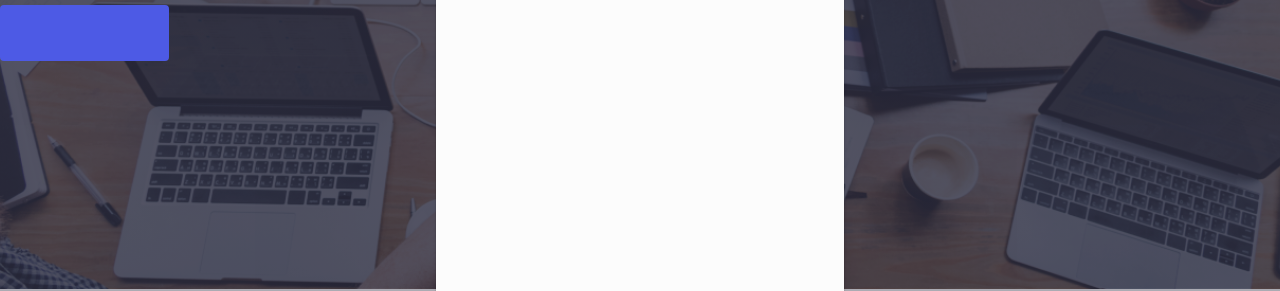
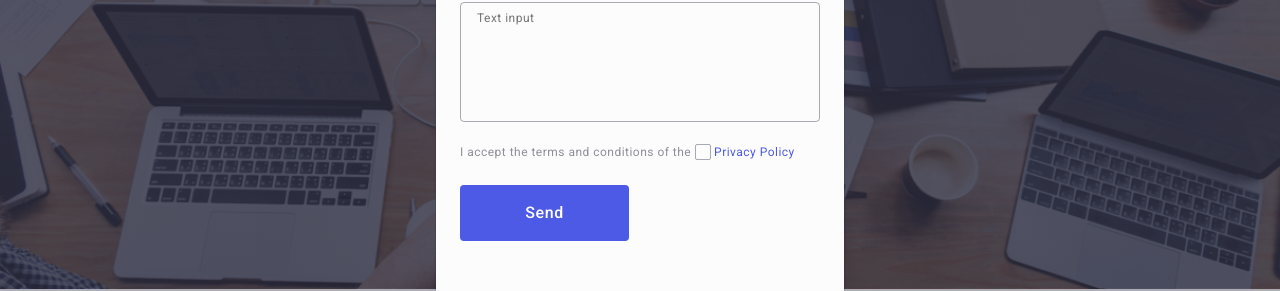
Before and after one commit to maks-frontend/goit-markup-hw-05, a plain HTML site: page index.html in a window 1280 px wide. Shown: the part 384-675 px from the top of the page. Drawn offline with nearby package versions, Linux system fonts and the light colour scheme.

Commit message:
change-hw-div-modal

```diff
--- a/index.html
+++ b/index.html
@@ -472,7 +472,7 @@
             <use href="./images/icons.svg#icon-close-black" />
           </svg>
         </button>
-      </div>
+
         <p class="modal-title"></p>
         <form class="modal-form">
           <div class="modal-form-box">
@@ -538,9 +538,10 @@
                 <a class="link-modal" href="">Privacy Policy</a>
               </label>
             </div>
-          <button class="button-end"></button>
+            <button class="button-end">Send</button>
           </div>
         </form>
       </div>
+    </div>
   </body>
 </html>
```
Lines whose indentation alone changed are shown as unchanged.
